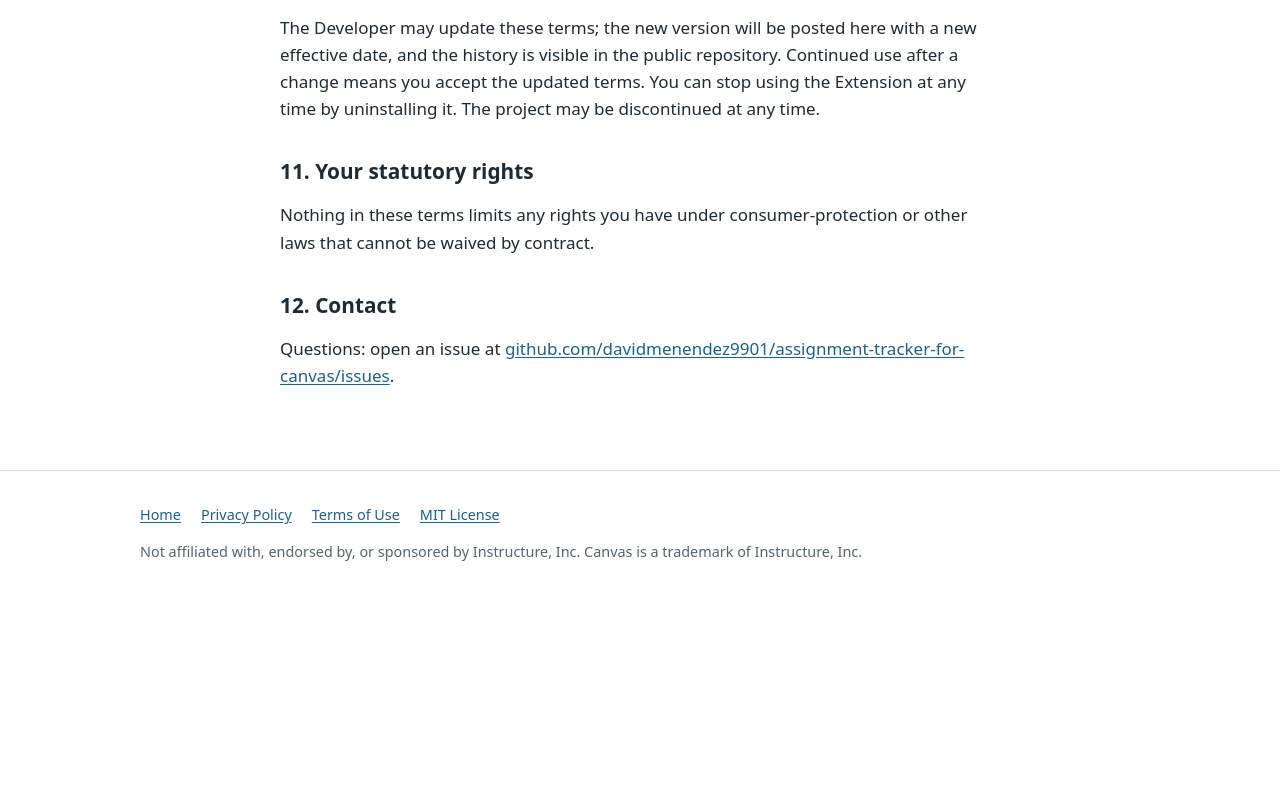
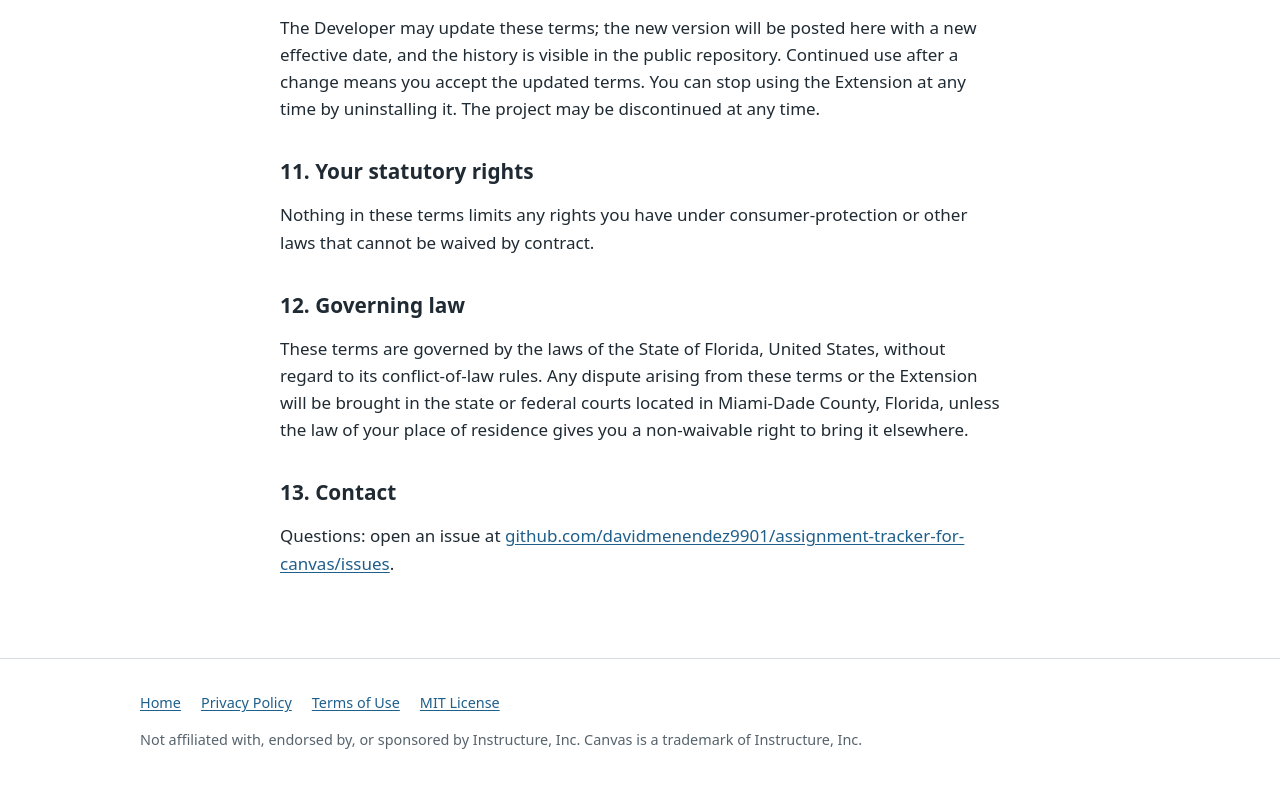
Before and after one commit to davidmenendez9901/assignment-tracker-for-canvas, a website: page docs/terms.html in a window 1280 px wide. Shown: the part 2418-3205 px from the top of the page. Before the commit the page ends 3027 px from the top, so only its background shows below. Drawn offline with Linux system fonts and the light colour scheme.

Commit message:
Add Florida governing law to terms of use
Co-Authored-By: Claude Opus 5.5 <noreply@anthropic.com>

```diff
--- a/docs/terms.html
+++ b/docs/terms.html
@@ -134,7 +134,15 @@
           waived by contract.
         </p>
 
-        <h2 id="contact">12. Contact</h2>
+        <h2 id="law">12. Governing law</h2>
+        <p>
+          These terms are governed by the laws of the State of Florida, United States, without regard to its
+          conflict-of-law rules. Any dispute arising from these terms or the Extension will be brought in the state
+          or federal courts located in Miami-Dade County, Florida, unless the law of your place of residence gives
+          you a non-waivable right to bring it elsewhere.
+        </p>
+
+        <h2 id="contact">13. Contact</h2>
         <p>
           Questions: open an issue at
           <a href="https://github.com/davidmenendez9901/assignment-tracker-for-canvas/issues">github.com/davidmenendez9901/assignment-tracker-for-canvas/issues</a>.
```
